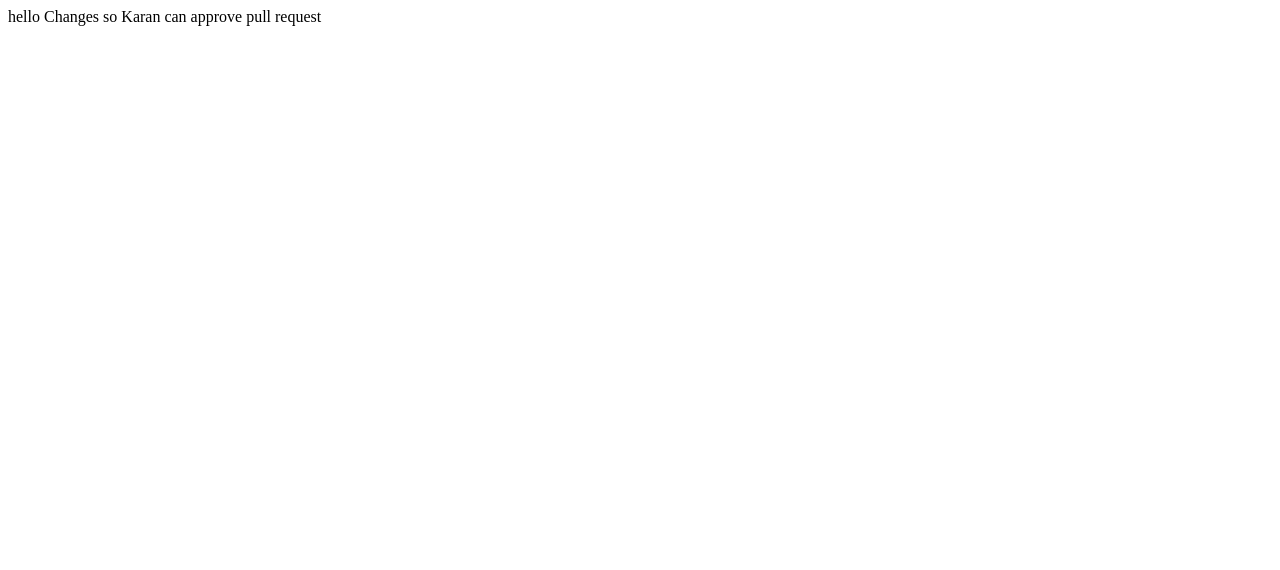
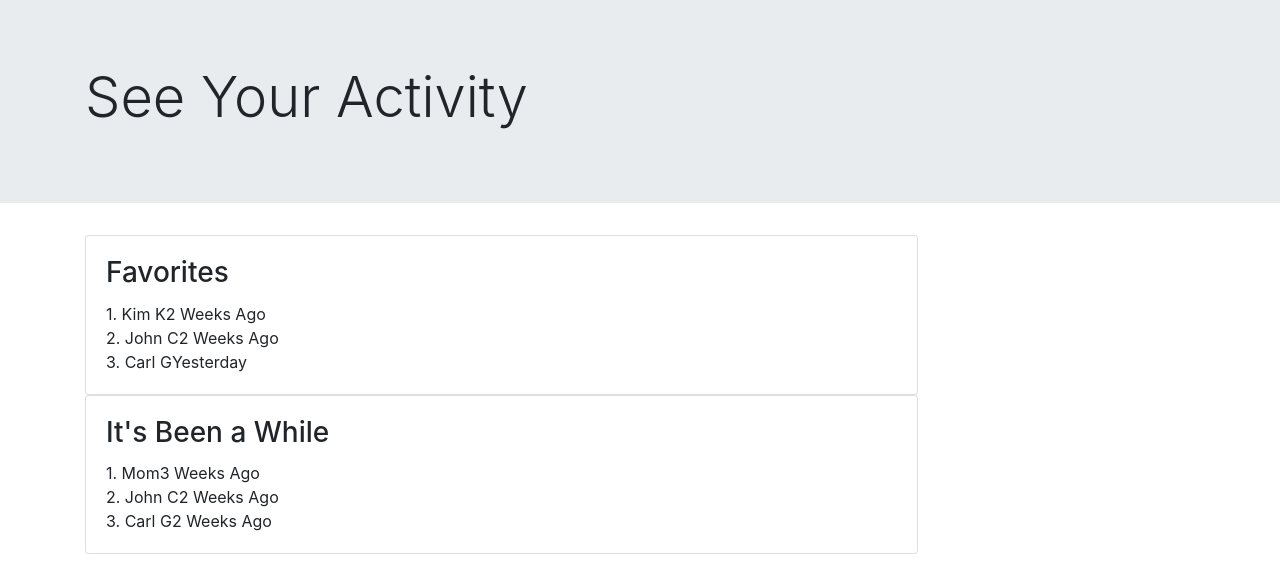
Before and after one commit to Connect-330-Group/connect-app, a plain HTML site: page activity.html in a window 1280 px wide. Drawn offline with nearby package versions, Linux system fonts and the light colour scheme.

Commit message:
Added layout and basic colors for activities page

```diff
--- a/activity.html
+++ b/activity.html
@@ -1,4 +1,55 @@
 <html>
-hello
-Changes so Karan can approve pull request
+<head>
+  <link rel="stylesheet" href="https://stackpath.bootstrapcdn.com/bootstrap/4.3.1/css/bootstrap.min.css" integrity="sha384-ggOyR0iXCbMQv3Xipma34MD+dH/1fQ784/j6cY/iJTQUOhcWr7x9JvoRxT2MZw1T" crossorigin="anonymous">
+  <link rel="stylesheet" href="index.css">
+</head>
+</body>
+<div class="jumbotron jumbotron-fluid">
+  <div class="container">
+    <h1 class="display-4">See Your Activity</h1>
+  </div>
+</div>
+
+<div class="container">
+  <div class="card w-75">
+    <div class="card-body">
+      <h3 class="card-title">Favorites</h3>
+        <div class="container">
+          <div class="row">
+              <div class="column">1. Kim K</div>
+              <div class="column">2 Weeks Ago</div>
+          </div>
+          <div class="row">
+              <div class="column">2. John C</div>
+              <div class="column">2 Weeks Ago</div>
+          </div>
+          <div class="row">
+              <div class="column">3. Carl G</div>
+              <div class="column">Yesterday</div>
+          </div>
+        </div>
+    </div>
+  </div>
+  <div class="card w-75">
+    <div class="card-body">
+      <h3 class="card-title">It's Been a While</h3>
+      <div class="container">
+        <div class="row">
+            <div class="column">1. Mom</div>
+            <div class="column">3 Weeks Ago</div>
+        </div>
+        <div class="row">
+            <div class="column">2. John C</div>
+            <div class="column">2 Weeks Ago</div>
+        </div>
+        <div class="row">
+            <div class="column">3. Carl G</div>
+            <div class="column">2 Weeks Ago</div>
+        </div>
+      </div>
+    </div>
+  </div>
+
+</div>
+</body>
 </html>
```
